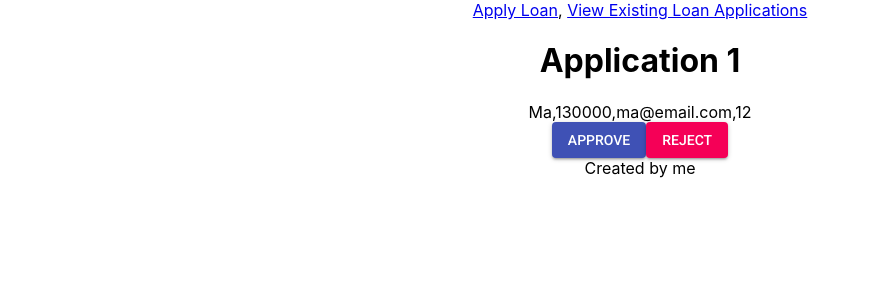
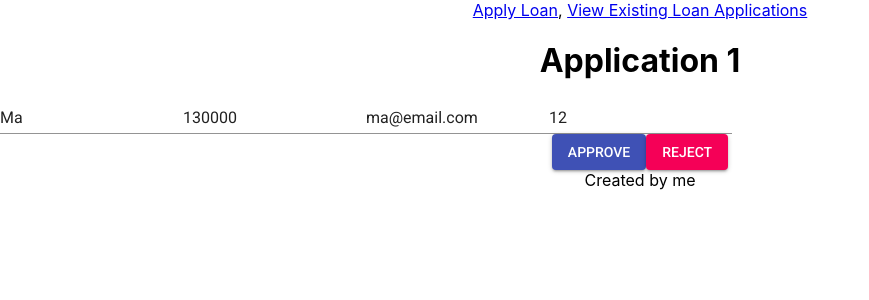
Before and after one commit to ricardohui/js-redux-form-demo, a React (Create React App) app: page /applications/1 in a window 1280 px wide. Shown: the top 300 px of the page, without its empty margins (0-869 px from the left). Built offline with nearby package versions, Linux system fonts and the light colour scheme; data requests are answered from the project's data file.

Commit message:
initialise value for redux form

```diff
--- a/src/components/Detail.jsx
+++ b/src/components/Detail.jsx
@@ -1,27 +1,49 @@
 import React from "react";
 import Button from "@material-ui/core/Button";
+import TextField from "@material-ui/core/TextField";
+import { connect } from "react-redux";
+import { Field, reduxForm, initialize } from "redux-form";
 import * as actions from "../actions";
-import { connect } from "react-redux";
 class Detail extends React.Component {
   componentDidMount() {
     this.props.fetchApps();
+    initialize("appForm", { lastName: "Chan" });
+  }
+  renderTitleField = field => {
+    // README: outside the return, you need to use field.input.name
+    const elementID = `input-${field.input.name}`;
+    return <TextField id={elementID} name={field.name} {...field.input} />;
+  };
+  onSubmit(formValues) {
+    this.props.submitForm(formValues);
+    // console.log(formValues);
+    // this.props.createPost(values);
   }
   renderThisApplication = (applications, identifier) => {
-    if (applications.length > 1) {
-      const applicationObj = {};
-      applications.forEach(app => {
-        applicationObj[app.id] = app;
-      });
-      return (
-        <div>
-          {applicationObj[identifier].lastName},
-          {applicationObj[identifier].loanAmount},
-          {applicationObj[identifier].email},{applicationObj[identifier].tenure}
-        </div>
-      );
-    } else {
-      return null;
-    }
+    const { handleSubmit } = this.props;
+
+    return (
+      <div>
+        <form onSubmit={handleSubmit(this.onSubmit.bind(this))}>
+          <Field
+            label="Family Name"
+            name="lastName"
+            component={this.renderTitleField}
+          />
+          <Field
+            label="Loan Amount"
+            name="loanAmount"
+            component={this.renderTitleField}
+          />
+          <Field label="Email" name="email" component={this.renderTitleField} />
+          <Field
+            label="Tenure"
+            name="tenure"
+            component={this.renderTitleField}
+          />
+        </form>
+      </div>
+    );
   };
 
   render() {
@@ -42,10 +64,34 @@ class Detail extends React.Component {
   }
 }
 
-function mapStateToProps(state) {
-  return { applications: state.applications };
+function mapStateToProps(state, ownProps) {
+  const { applications } = state;
+  if (applications.length > 1) {
+    const applicationObj = {};
+    applications.forEach(app => {
+      applicationObj["" + app.id] = app;
+      // debugger;
+    });
+    return {
+      applications: state.applications,
+      initialValues: {
+        lastName: applicationObj[ownProps.match.params.id].lastName,
+        loanAmount: applicationObj[ownProps.match.params.id].loanAmount,
+        tenure: applicationObj[ownProps.match.params.id].tenure,
+        email: applicationObj[ownProps.match.params.id].email
+      }
+    };
+  }
+  return {
+    applications: state.applications
+  };
 }
+const wrappedForm = reduxForm({
+  form: "appForm",
+  enableReinitialize: true
+})(Detail);
+
 export default connect(
   mapStateToProps,
   actions
-)(Detail);
+)(wrappedForm);
```
